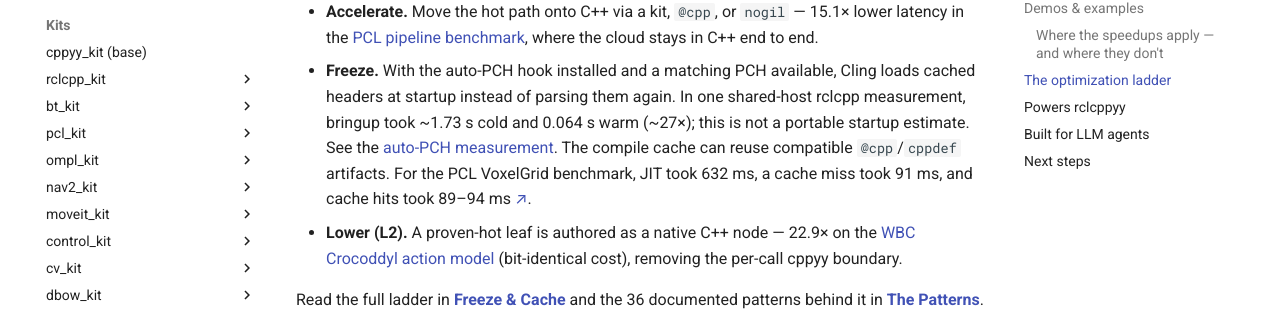
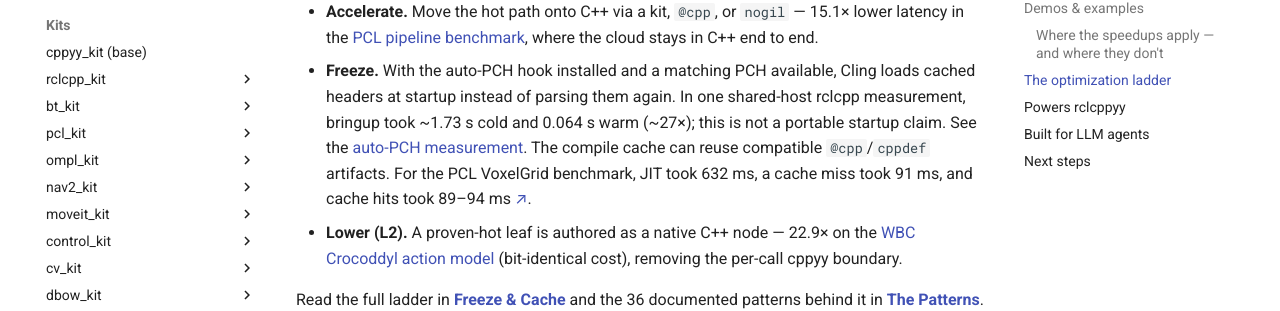
Before and after one commit to awesomebytes/cppyy_kit, an MkDocs documentation site: the page built from mkdocs_site/index.md, in a window 1280 px wide and 900 px high, scrolled down 4021 px. Shown: the part 199-510 px from the top of the window. Built offline with MkDocs 1.6.1 and Material for MkDocs 9.7.7, drawn with Linux system fonts in a browser that asks for light colours; comment, search, counter and statistics services are not loaded; some of the changed text lies outside the part shown.

Commit message:
docs: align auto-PCH startup claim

```diff
--- a/mkdocs_site/index.md
+++ b/mkdocs_site/index.md
@@ -83,7 +83,7 @@ below names its benchmark and links to it.
 | Lever | Result |
 |---|---|
 | **Accelerate** — PCL cloud stays in C++ end to end | [**15.1× latency / 7.4× CPU**](docs/benchmarks.md#pcl-showcase-cloud-stays-in-c-end-to-end) at 74-LOC parity, in the PCL pipeline benchmark |
-| **Freeze** — Cling PCH of library headers | rclcpp bringup [**~1.73 s cold → 0.064 s warm (~27×)**](docs/benchmarks.md#auto-pch-zero-config-cold-vs-warm-bringup) in one shared-host measurement; not a portable startup estimate |
+| **Freeze** — Cling PCH of library headers | rclcpp bringup [**~1.73 s cold → 0.064 s warm (~27×)**](docs/benchmarks.md#auto-pch-zero-config-cold-vs-warm-bringup) in one shared-host measurement; not a portable startup claim |
 | **Compile cache** — content-hashed `@cpp`/`cppdef` artifacts | PCL VoxelGrid [**632 ms JIT / 91 ms cache miss / 89–94 ms cache hits**](docs/benchmarks.md#pcl-compile-cache-frame-0-first-use-jit-vs-cached) in the benchmark |
 | **Lower (L2)** — hot leaf authored as native C++ | inline Crocoddyl model [**22.9×**](docs/benchmarks.md#wbc-custom-crocoddyl-action-model-python-derived-vs-inline-c) on the WBC action model, bit-identical |
 | **TF ingest** — C++ `tf2` listener vs Python callback | [**7.4–16.9×**](docs/benchmarks.md#tf-ingest-c-tf2-listener-vs-python-callback) lower ingest CPU, in the TF ingest benchmark |
@@ -154,7 +154,7 @@ Available options include reducing startup work and moving selected hot paths to
 - **Freeze.** With the auto-PCH hook installed and a matching PCH available, Cling
   loads cached headers at startup instead of parsing them again. In one shared-host
   rclcpp measurement, bringup took ~1.73 s cold and 0.064 s warm (~27×); this is not a
-  portable startup estimate. See the
+  portable startup claim. See the
   [auto-PCH measurement](docs/benchmarks.md#auto-pch-zero-config-cold-vs-warm-bringup).
   The compile cache can reuse compatible `@cpp`/`cppdef` artifacts. For the PCL
   VoxelGrid benchmark, JIT took 632 ms, a cache miss took 91 ms, and cache hits took
```
